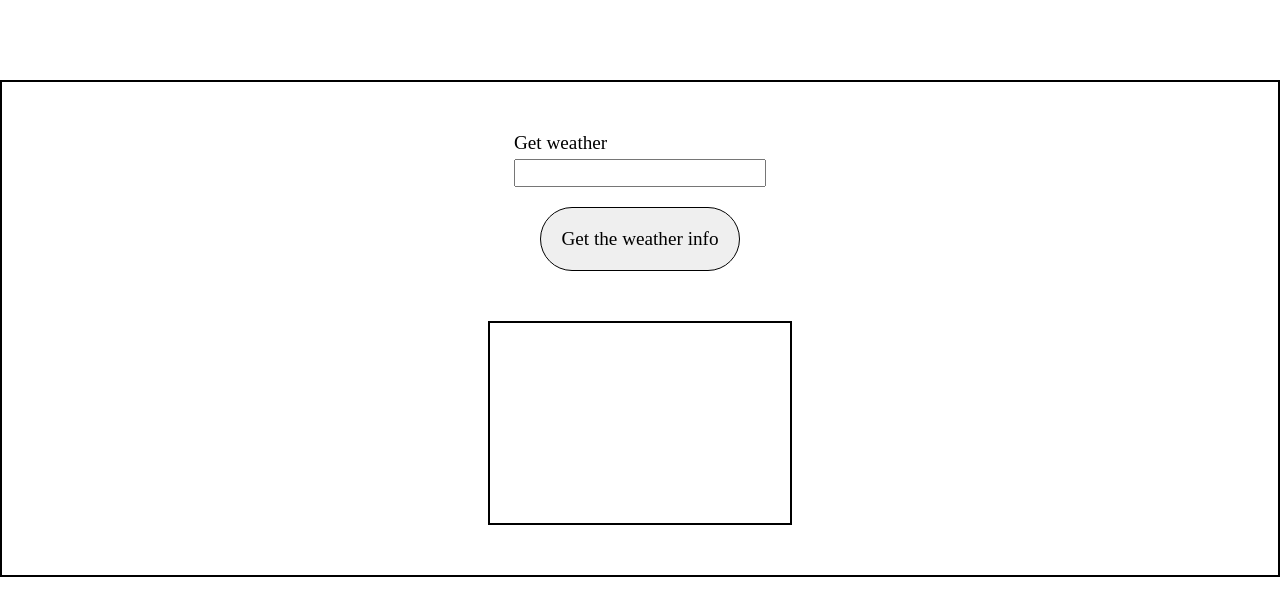
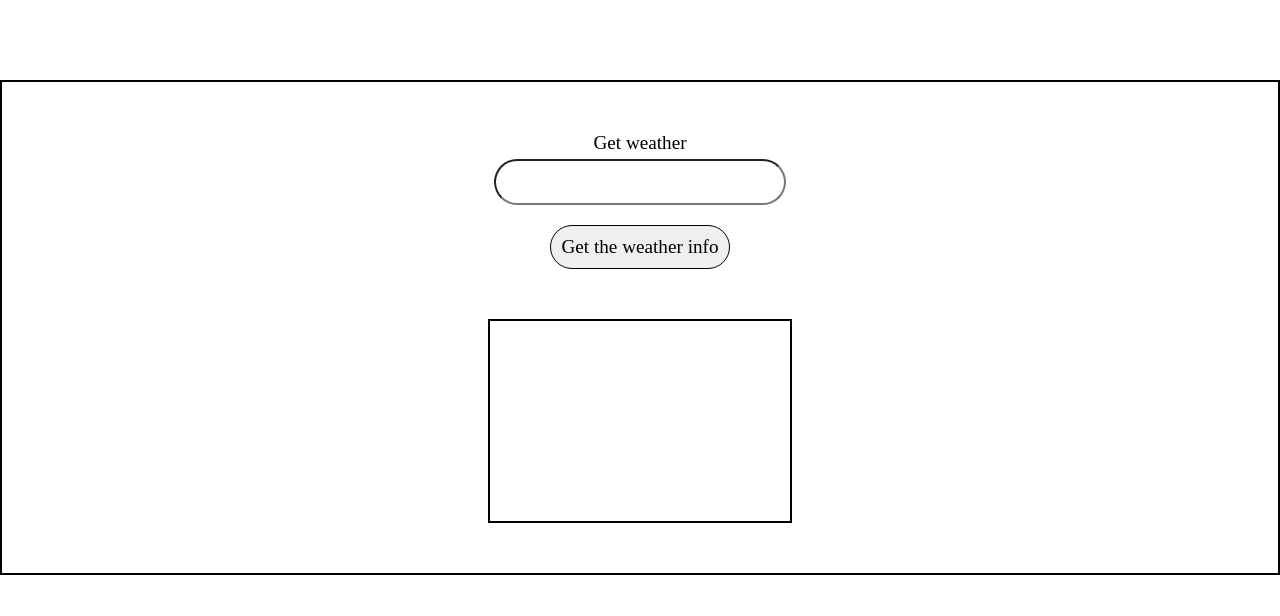
Before and after one commit to Ahmed-Seleem01/top-weather, a website built with webpack: page dist/index.html in a window 1280 px wide. Built offline with nearby package versions, Linux system fonts and the light colour scheme.

Commit message:
Adjust spacing

```diff
--- a/src/style.scss
+++ b/src/style.scss
@@ -21,12 +21,19 @@ flex-package{
 
       .user-input{
         @extend flex-package;
-        align-items: flex-start;
+        // align-items: flex-start;
         gap: 5px;
+
+        input{
+          width: 100%;
+          border-radius: 50px;
+          padding: 10px;
+          text-align: center;
+        }
       }
 
       button{
-        padding: 20px;
+        padding: 10px;
         border: 1px solid black;
         border-radius: 40px;
         cursor: pointer;
```
